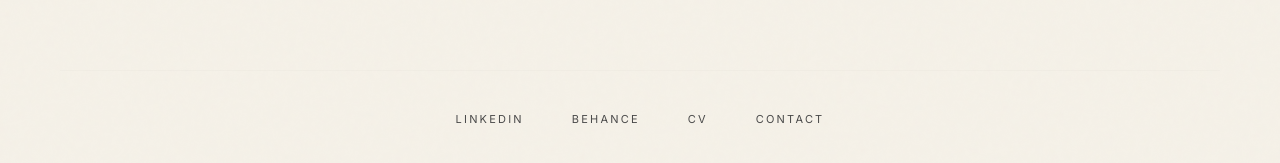
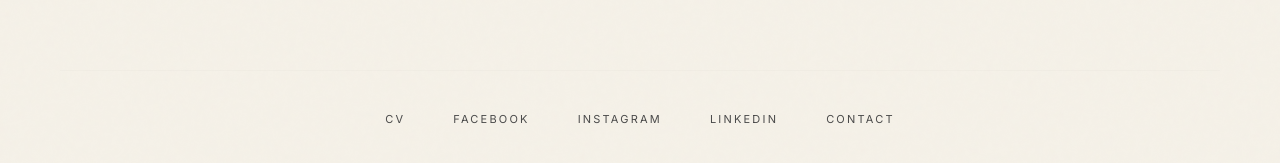
Before and after one commit to jeremyvandiest/musee-digitalv1, a Next.js app: page / in a window 1280 px wide. Shown: the part 2130-2293 px from the top of the page. Built offline with nearby package versions, Linux system fonts and the light colour scheme.

Commit message:
feat: reorder footer links and add social URLs; implement CV lightbox trigger

```diff
--- a/app/components/Slider.tsx
+++ b/app/components/Slider.tsx
@@ -25,9 +25,11 @@ type SlideData = {
 
 type SliderProps = {
     currentIndex: number;
+    expandedMedia: { type: "image" | "video"; src: string } | null;
+    setExpandedMedia: (media: { type: "image" | "video"; src: string } | null) => void;
 };
 
-export default function Slider({ currentIndex }: SliderProps) {
+export default function Slider({ currentIndex, expandedMedia, setExpandedMedia }: SliderProps) {
     const videoRefs = useRef<(HTMLVideoElement | null)[]>([]);
     const [isPlaying, setIsPlaying] = useState<boolean[]>([false, false, false, false, false, false]);
     const [isMuted, setIsMuted] = useState<boolean[]>([false, false, false, false, false, false]);
@@ -36,9 +38,6 @@ export default function Slider({ currentIndex }: SliderProps) {
     const [formChoice, setFormChoice] = useState<"A" | "B" | "C" | null>(null);
     const [formStatus, setFormStatus] = useState<"IDLE" | "LOADING" | "SUCCESS" | "ERROR">("IDLE");
     const [isEmailSubmitted, setIsEmailSubmitted] = useState(false);
-
-    // Lightbox State
-    const [expandedMedia, setExpandedMedia] = useState<{ type: "image" | "video", src: string } | null>(null);
 
     const handleFormSubmit = async (email: string) => {
         setFormStatus("LOADING");
--- a/app/page.tsx
+++ b/app/page.tsx
@@ -8,6 +8,7 @@ import { MoveUpRight } from "lucide-react";
 
 export default function Home() {
     const [currentIndex, setCurrentIndex] = useState(0);
+    const [expandedMedia, setExpandedMedia] = useState<{ type: "image" | "video"; src: string } | null>(null);
     const totalSlides = 6;
 
     const handleNext = () => {
@@ -20,6 +21,13 @@ export default function Home() {
         if (currentIndex > 0) {
             setCurrentIndex((prev) => prev - 1);
         }
+    };
+
+    const handleCVClick = (e: React.MouseEvent) => {
+        e.preventDefault();
+        setCurrentIndex(0);
+        setExpandedMedia({ type: "image", src: "/Oeuvre1.png" });
+        window.scrollTo({ top: 0, behavior: "smooth" });
     };
 
     // Keyboard navigation
@@ -43,7 +51,11 @@ export default function Home() {
 
             {/* SECTION MUSÉE: Standard min-h-full */}
             <section className="min-h-screen relative flex flex-col">
-                <Slider currentIndex={currentIndex} />
+                <Slider
+                    currentIndex={currentIndex}
+                    expandedMedia={expandedMedia}
+                    setExpandedMedia={setExpandedMedia}
+                />
             </section>
 
             {/* SECTION ARCHIVES: Standard min-h-screen */}
@@ -169,21 +181,36 @@ export default function Home() {
 
                     {/* FOOTER */}
                     <div className="mt-32 pt-10 border-t border-line/10 flex flex-wrap justify-center gap-x-12 gap-y-6">
-                        {["LINKEDIN", "BEHANCE"].map((link) => (
-                            <a
-                                key={link}
-                                href="#"
-                                className="font-sans text-[11px] uppercase text-ink-2 hover:text-cuivre hover:underline tracking-[0.2em] transition-colors"
-                            >
-                                {link}
-                            </a>
-                        ))}
                         <a
-                            href="/cv-jeremy-vandiest.pdf"
-                            target="_blank"
+                            href="#"
+                            onClick={handleCVClick}
                             className="font-sans text-[11px] uppercase text-ink-2 hover:text-cuivre hover:underline tracking-[0.2em] transition-colors"
                         >
                             CV
+                        </a>
+                        <a
+                            href="https://www.facebook.com/jeremy.vandiest?locale=fr_FR"
+                            target="_blank"
+                            rel="noopener noreferrer"
+                            className="font-sans text-[11px] uppercase text-ink-2 hover:text-cuivre hover:underline tracking-[0.2em] transition-colors"
+                        >
+                            Facebook
+                        </a>
+                        <a
+                            href="https://www.instagram.com/jeremyvandiest/"
+                            target="_blank"
+                            rel="noopener noreferrer"
+                            className="font-sans text-[11px] uppercase text-ink-2 hover:text-cuivre hover:underline tracking-[0.2em] transition-colors"
+                        >
+                            Instagram
+                        </a>
+                        <a
+                            href="https://www.linkedin.com/in/j%C3%A9r%C3%A9my-van-diest-3945b1215/"
+                            target="_blank"
+                            rel="noopener noreferrer"
+                            className="font-sans text-[11px] uppercase text-ink-2 hover:text-cuivre hover:underline tracking-[0.2em] transition-colors"
+                        >
+                            Linkedin
                         </a>
                         <a
                             href="mailto:jeremyvandiest.prod@gmail.com"
```
